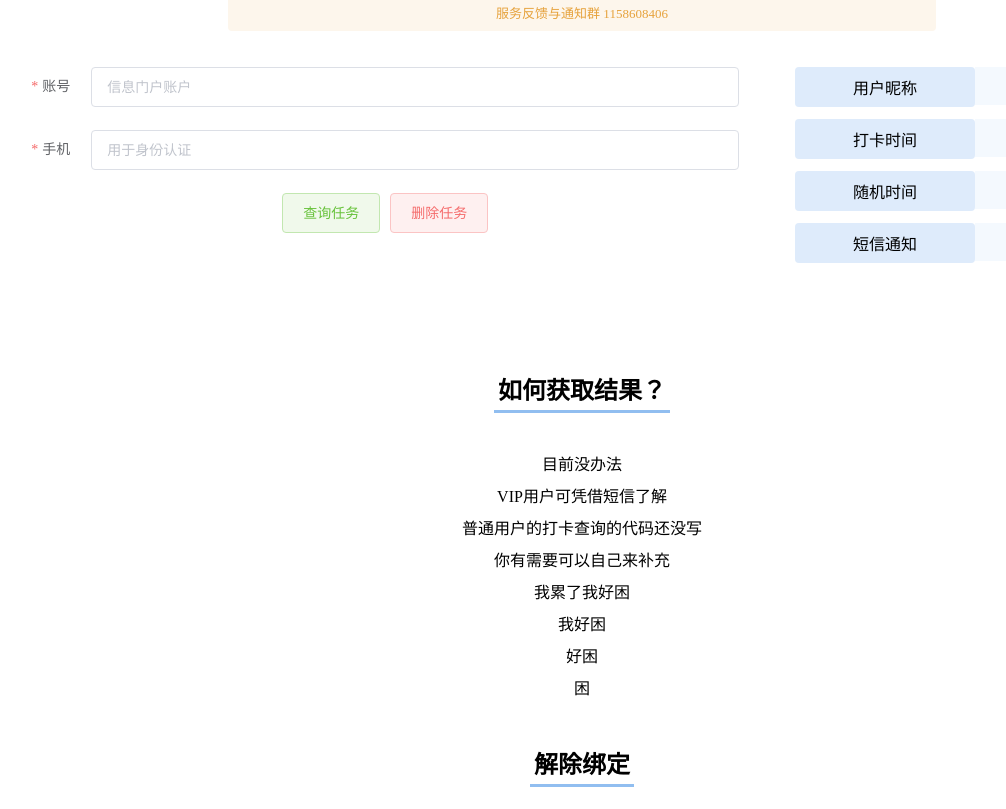
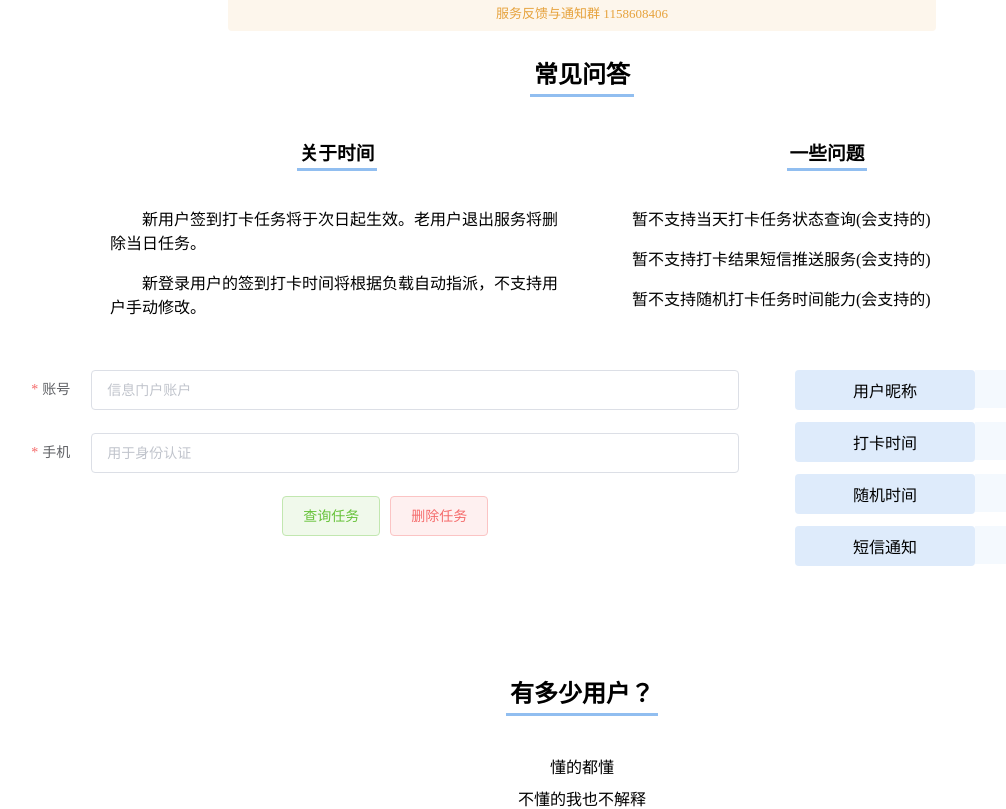
Before and after one commit to wolfbolin/ncov-csu-edu, a Vue app in the folder webpage/: page /user in a window 1280 px wide. Shown: the part 580-1389 px from the top of the page, without its empty margins (58-1064 px from the left). Built offline with nearby package versions, Linux system fonts and the light colour scheme.

Commit message:
Update website

```diff
--- a/webpage/src/App.vue
+++ b/webpage/src/App.vue
@@ -46,7 +46,7 @@ export default {
                 {"id": "index", "href": "/", "label": "主页", "class": ""},
                 {"id": "list", "href": "/user", "label": "用户", "class": ""},
                 {"id": "unbind", "href": "/deal", "label": "附加", "class": ""},
-                {"id": "about", "href": "/about", "label": "关于", "class": ""},
+                // {"id": "about", "href": "/about", "label": "关于", "class": ""},
             ],
         }
     },
--- a/webpage/src/views/About.vue
+++ b/webpage/src/views/About.vue
@@ -8,18 +8,18 @@
                 <el-alert title="服务反馈与通知群 1158608406" type="warning" center :closable="false"></el-alert>
             </div>
             <div class="tips">
-<!--                <h2>开发者</h2>-->
-<!--                <p>WolfBolin<br/>-->
-<!--                    可以选择以下方式联系我<br/>-->
-<!--                    我的主页：<a href="https://wolfbolin.com" target="_blank">https://wolfbolin.com</a><br/>-->
-<!--                    我的博客：<a href="https://blog.wolfbolin.com" target="_blank">https://blog.wolfbolin.com</a><br/>-->
-<!--                    我的E-Mail：<a href="mailto:mailto@wolfbolin.com" target="_blank">mailto@wolfbolin.com</a><br/>-->
-<!--                    我的Github：<a href="https://github.com/wolfbolin" target="_blank">WolfBolin Github</a><br/>-->
-<!--                    我的BiliBili：<a href="https://space.bilibili.com/72835041" target="_blank">WolfBolin BiliBili</a>-->
-<!--                </p>-->
-<!--                <h2>项目贡献者</h2>-->
-<!--                <p><a href="https://github.com/kongmoumou" target="_blank">kongmoumou Github</a><br/>-->
-<!--                </p>-->
+                <h2>开发者</h2>
+                <p>WolfBolin<br/>
+                    可以选择以下方式联系我<br/>
+                    我的主页：<a href="https://wolfbolin.com" target="_blank">https://wolfbolin.com</a><br/>
+                    我的博客：<a href="https://blog.wolfbolin.com" target="_blank">https://blog.wolfbolin.com</a><br/>
+                    我的E-Mail：<a href="mailto:mailto@wolfbolin.com" target="_blank">mailto@wolfbolin.com</a><br/>
+                    我的Github：<a href="https://github.com/wolfbolin" target="_blank">WolfBolin Github</a><br/>
+                    我的BiliBili：<a href="https://space.bilibili.com/72835041" target="_blank">WolfBolin BiliBili</a>
+                </p>
+                <h2>项目贡献者</h2>
+                <p><a href="https://github.com/kongmoumou" target="_blank">kongmoumou Github</a><br/>
+                </p>
                 <h2>未完待续</h2>
                 <p>最后更新时间<br/>
                     2020-11-11
--- a/webpage/src/views/Home.vue
+++ b/webpage/src/views/Home.vue
@@ -82,13 +82,13 @@
             </el-form>
             <div class="tips">
                 <h2>这是什么？</h2>
-                <p>都啥时候了<br/>
-                    你还在手动打卡吗？<br/>
-                    为了给懒中懒的你一个放松的机会<br/>
-                    自动打卡脚本改写为在线的自动签到服务了<br/>
-                    仅需要账号密码登录一次后<br/>
-                    即可为你每天自动打卡<br/>
-                    再也不用惦记了<br/>
+                <p>懂的都懂<br/>
+                    不懂的我也不解释<br/>
+                    这里水很深，利益牵扯太大<br/>
+                    网上大部分内容都已经删除干净了<br/>
+                    懂的人都是自己悟的<br/>
+                    别不懂装懂<br/>
+                    懂了吗<br/>
                 </p>
                 <h2>这安全吗？</h2>
                 <p>不存储你的密码<br/>
@@ -101,20 +101,13 @@
                     接受安全反馈<br/>
                     <a href="https://github.com/wolfbolin/CSU-COVID19-SIGN" target="_blank">Github</a><br/>
                 </p>
-                <h2>会宕机吗？</h2>
-                <p>理论上会<br/>
-                    但是还没发生过<br/>
-                    自动打卡脚本已经很久了<br/>
-                    一直能稳定运行<br/>
-                    用就完事了
-                </p>
                 <h2>以防万一</h2>
-                <p>由于使用量增加<br/>
+                <p>由于用户量增加<br/>
                     防止突如其来的服务中断<br/>
                     给你本来懒惰的打卡生活增添困扰<br/>
                     所以我建议你加入服务反馈群1158608406<br/>
-                    如果出现奇奇怪怪的问题导致服务中断<br/>
-                    会尽快通知各位自行打卡<br/>
+                    如果出现业务内容的调整与变化<br/>
+                    会尽快通知各位自行调整<br/>
                     @全体成员
                 </p>
             </div>
@@ -264,7 +257,7 @@ export default {
 
     .readme {
         width: 80%;
-        margin: 36px auto auto;
+        margin: 0 auto;
 
         h2 {
             display: inline-block;
--- a/webpage/src/views/User.vue
+++ b/webpage/src/views/User.vue
@@ -6,6 +6,22 @@
             <p>关于用户他自己的一些事情</p>
             <div class="alert">
                 <el-alert title="服务反馈与通知群 1158608406" type="warning" center :closable="false"></el-alert>
+            </div>
+            <div class="readme">
+                <h2>常见问答</h2>
+                <el-row :gutter="36">
+                    <el-col :sm="12" :xs="24">
+                        <h3>关于时间</h3>
+                        <p>新用户签到打卡任务将于次日起生效。老用户退出服务将删除当日任务。</p>
+                        <p>新登录用户的签到打卡时间将根据负载自动指派，不支持用户手动修改。</p>
+                    </el-col>
+                    <el-col :sm="12" :xs="24">
+                        <h3>一些问题</h3>
+                        <p>暂不支持当天打卡任务状态查询(会支持的)</p>
+                        <p>暂不支持打卡结果短信推送服务(会支持的)</p>
+                        <p>暂不支持随机打卡任务时间能力(会支持的)</p>
+                    </el-col>
+                </el-row>
             </div>
             <el-row>
                 <el-col :lg="16" :sm="16" :xs="24">
@@ -57,22 +73,14 @@
                 </el-col>
             </el-row>
             <div class="tips">
-                <h2>如何获取结果？</h2>
-                <p>目前没办法<br/>
-                    VIP用户可凭借短信了解<br/>
-                    普通用户的打卡查询的代码还没写<br/>
-                    你有需要可以自己来补充<br/>
-                    我累了我好困<br/>
-                    我好困<br/>
-                    好困<br/>
-                    困
-                </p>
-                <h2>解除绑定</h2>
-                <p>认真的？<br/>
-                    这么实在的工具为何放弃？<br/>
-                    信息填错重写登录即可覆盖现有信息<br/>
-                    删除功能是做着玩的(能用)<br/>
-                    你为啥要删除<br/>
+                <h2>有多少用户？</h2>
+                <p>懂的都懂<br/>
+                    不懂的我也不解释<br/>
+                    这里水很深，利益牵扯太大<br/>
+                    网上大部分内容都已经删除干净了<br/>
+                    懂的人都是自己悟的<br/>
+                    别不懂装懂<br/>
+                    懂了吗<br/>
                 </p>
             </div>
         </div>
@@ -208,7 +216,28 @@ export default {
                 background-color: rgba(145, 190, 240, 0.1);
             }
         }
+    }
 
+    .readme {
+        width: 80%;
+        margin: 0 auto;
+
+        h2 {
+            display: inline-block;
+            padding: 4px;
+            border-bottom: #91BEF0 3px solid;
+        }
+
+        h3 {
+            display: inline-block;
+            padding: 3px;
+            border-bottom: #91BEF0 3px solid;
+        }
+
+        p {
+            text-align: left;
+            text-indent: 2em;
+        }
     }
 
     .form {
```
